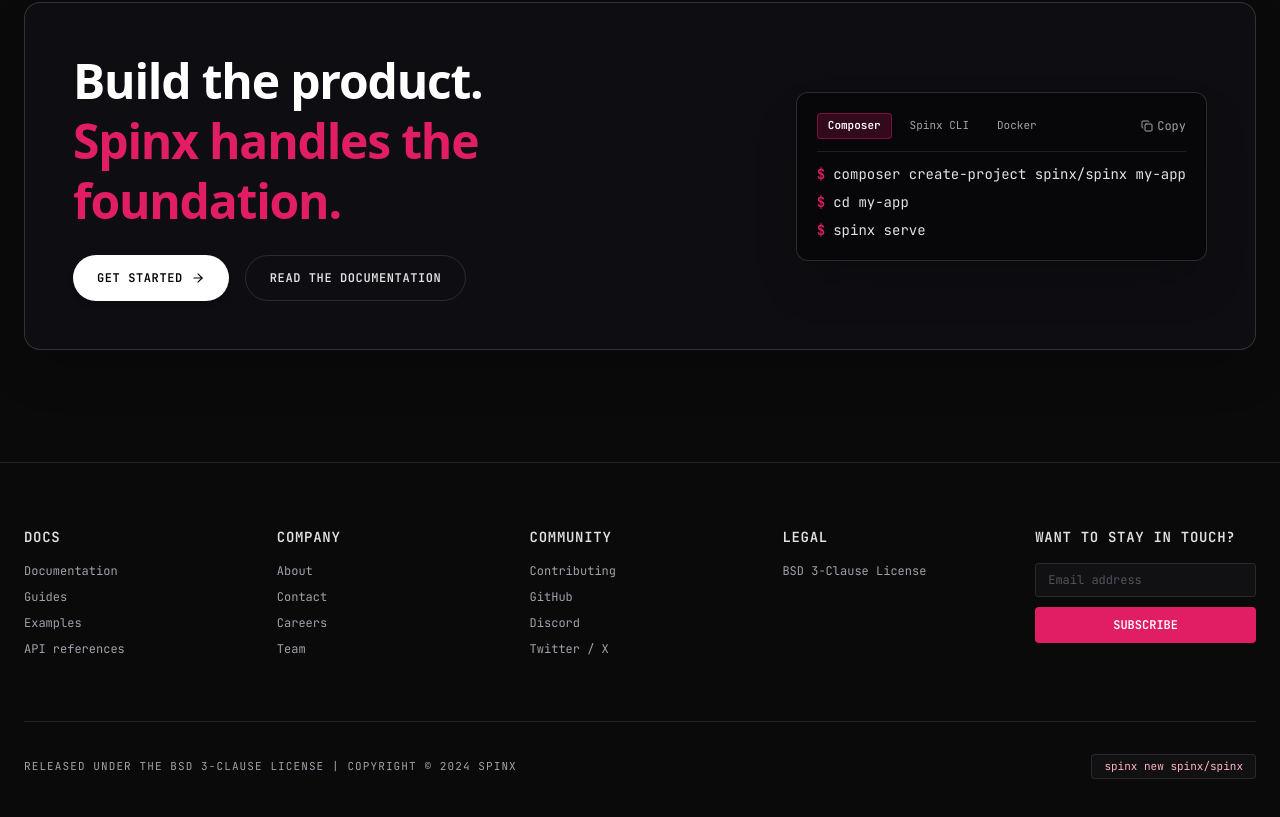
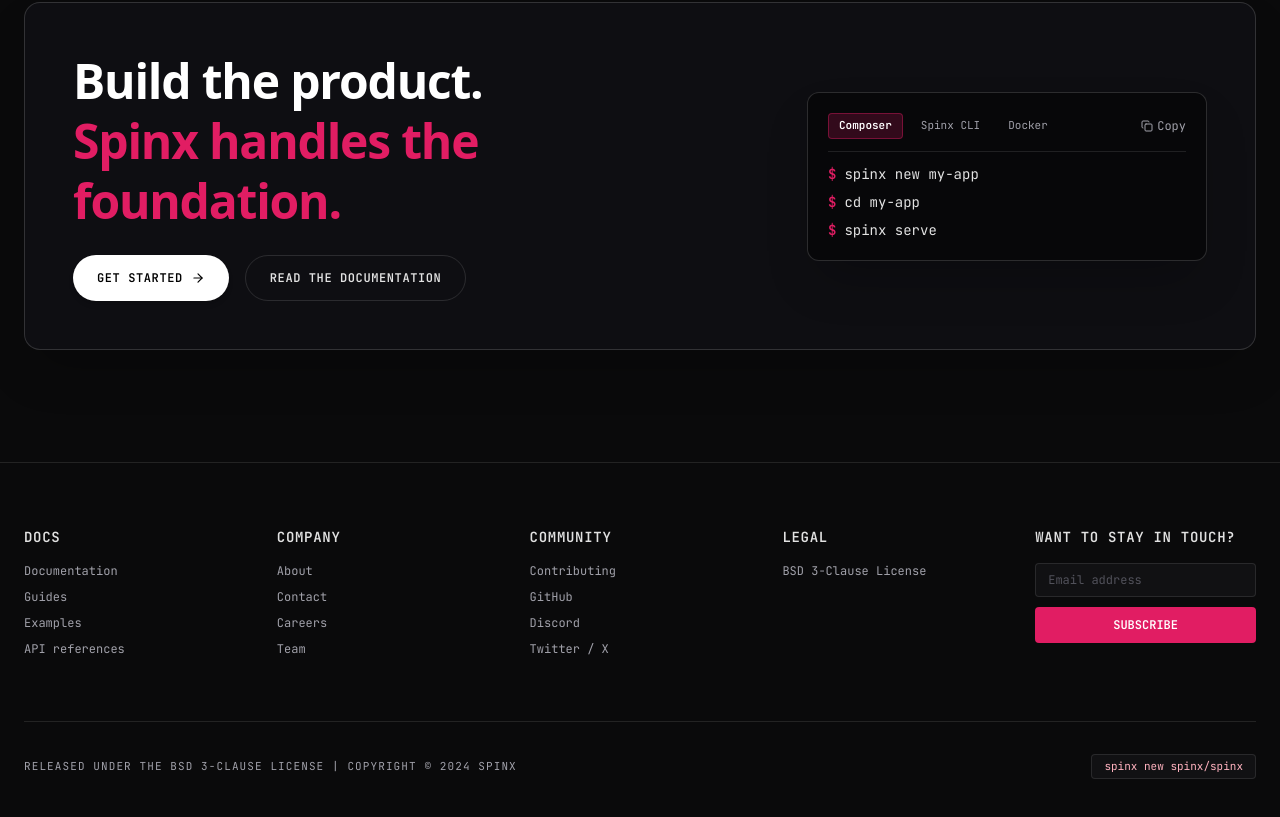
Before and after one commit to iamdevroyal/spinx-framework, a React (Vite) app: page / in a window 1280 px wide. Shown: the part 6798-7615 px from the top of the page. Built offline with nearby package versions, Linux system fonts and the light colour scheme.

Commit message:
docs: update installation commands to use spinx new CLI command

```diff
--- a/src/components/DocsModal.tsx
+++ b/src/components/DocsModal.tsx
@@ -24,7 +24,7 @@ export const DocsModal: React.FC<DocsModalProps> = ({ isOpen, onClose }) => {
     'getting-started': {
       title: 'Getting Started with Spinx Framework',
       desc: 'Create a new Spinx application with Composer or the Spinx global CLI executable. Spinx automatically wires RoadRunner or Swoole runtime drivers based on your spinx.json declaration.',
-      code: `$ composer create-project spinx/spinx my-app
+      code: `$ spinx new my-app
 $ cd my-app
 $ spinx serve
 
--- a/src/components/InstallStrip.tsx
+++ b/src/components/InstallStrip.tsx
@@ -15,7 +15,7 @@ export const InstallStrip: React.FC<InstallStripProps> = ({
   const [copied, setCopied] = useState(false);
 
   const installCommands = {
-    composer: `composer create-project spinx/spinx my-app\ncd my-app\nspinx serve`,
+    composer: `spinx new my-app\ncd my-app\nspinx serve`,
     cli: `spinx new my-app --template=saas\ncd my-app\nspinx dev`,
     docker: `docker run -d -p 8080:8080 spinx/runtime:latest\ncurl http://localhost:8080/health`,
   };
--- a/src/data/docsData.ts
+++ b/src/data/docsData.ts
@@ -148,7 +148,7 @@ By bypassing traditional PHP-FPM per-request bootstrap overhead, Spinx hosts you
     path: '/docs/quickstart',
     category: 'Getting Started',
     title: 'Installation & Quickstart',
-    subtitle: 'Zero manual steps beyond composer create-project to get your first Spinx app live.',
+    subtitle: 'Zero manual steps beyond spinx new to get your first Spinx app live.',
     description: 'Get up and running with Spinx on Windows, Linux, or macOS. Learn installer mechanics, system prerequisites, and how dev mode proxies Vite HMR.',
     readTime: '4 min read',
     lastUpdated: 'Updated v1',
@@ -164,11 +164,11 @@ By bypassing traditional PHP-FPM per-request bootstrap overhead, Spinx hosts you
       {
         headingId: 'installation-steps',
         headingTitle: 'Standard Installation',
-        content: `Spinx is distributed as a Composer package. The install path requires zero manual steps beyond a single terminal command:`,
+        content: `Spinx projects are created using the \`spinx new\` CLI command. The install path requires zero manual steps beyond a single terminal command:`,
         codeSnippet: {
           title: 'Terminal - Project Initialization',
           language: 'bash',
-          code: `composer create-project spinx/spinx my-app
+          code: `spinx new my-app
 cd my-app
 spinx serve`,
         },
@@ -176,7 +176,7 @@ spinx serve`,
       {
         headingId: 'installer-automation',
         headingTitle: 'What the Installer Automates',
-        content: `When you execute \`composer create-project\`, Spinx's post-install script automatically:
+        content: `When you execute \`spinx new my-app\`, Spinx's scaffolding engine automatically:
 1. Detects host OS and CPU architecture (Windows x64, macOS ARM64/x64, Linux x64).
 2. Downloads the matching RoadRunner binary into the local bin directory — eliminating compiled PECL C extensions for default installs.
 3. Scaffolds a complete \`spinx.json\` file pre-configured with RoadRunner driver and Vue 3 frontend adapter.
```
Also changed, not shown: 2 other files (tests, documents, lock files or other folders).
